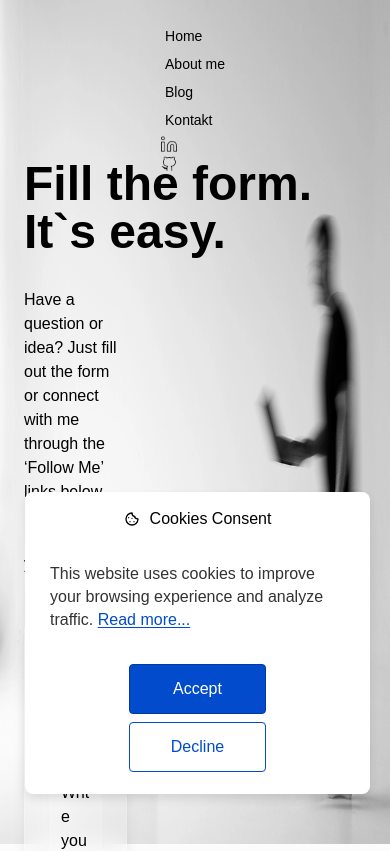
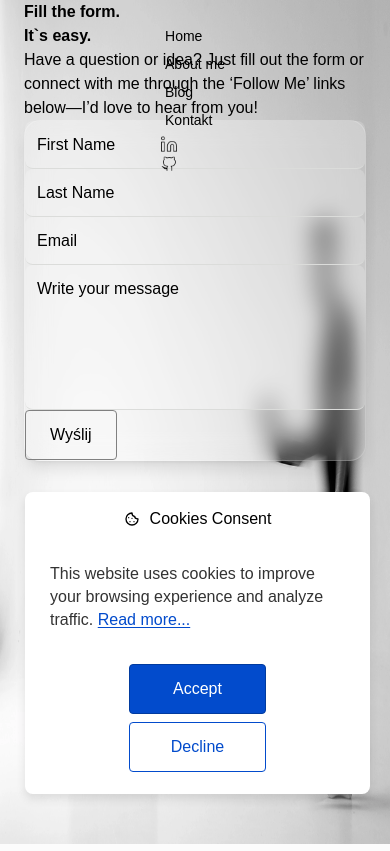
Before and after one commit to alexlikenew/Portfolio-Page, a React (Vite) app: page /contact in a window 390 px wide. Shown: the top 851 px of the page. Built offline with nearby package versions, Linux system fonts and the light colour scheme; no server answers; the database is empty; a web font is replaced by a local one.

Commit message:
Added responsive styles for pages

```diff
--- a/src/pages/BlogPage.jsx
+++ b/src/pages/BlogPage.jsx
@@ -1,4 +1,3 @@
-
 import {useParams} from "react-router";
 import {useArticleById} from "../features/articles/useArticlebyId.jsx";
 import {authorImage} from "../assets/img/index.jsx";
@@ -24,29 +23,29 @@ function BlogPage(props) {
             )}
 
 
-            {isPending ? 'Loading...' : <div className="w-full mt-40 mb-40">
+            {isPending ? 'Loading...' : <div className="w-full sm:mt-20 md:mt-32 lg:mt-40 sm:mb-20 lg:mb-40">
                 <div className="container">
-                    <header className="grid grid-cols-[60%_35%]  justify-between">
+                    <header className="sm:grid-cols-1 lg:grid-cols-[60%_35%] sm:justify-center lg:justify-between grid">
                         <div className="flex flex-col">
-                            <h1 className="text-4xl font-bold">{article.title}</h1>
-                            <p className="mt-4 mb-4">{article.content}</p>
-                            <div className="flex gap-3 items-center mb-4">
+                            <h1 className="sm:text-2xl md:text-3xl lg:text-4xl font-bold">{article.title}</h1>
+                            <p className="sm:mt-2 sm:mb-2 lg:mt-4 lg:mb-4">{article.content}</p>
+                            <div className="flex sm:gap-2 lg:gap-3 items-center sm:mb-2 lg:mb-4">
                                 <div className="text-sm bg-tertiary px-2 py-1 text-primary">{article.category}</div>
                                 <div className="text-sm">{article.readingTime}</div>
                             </div>
 
                         </div>
-                        <img loading="lazy" className="w-full" src={article.image_url} alt={article.title}
+                        <img loading="lazy" className="w-full sm:mt-4 lg:mt-0" src={article.image_url} alt={article.title}
                              title={article.title}/>
 
                     </header>
-                    <div className="grid grid-cols-[70%_25%] justify-between">
-                        <div className="flex flex-col gap-12">
+                    <div className="sm:grid-cols-1 lg:grid-cols-[70%_25%] sm:justify-center lg:justify-between grid">
+                        <div className="flex flex-col sm:gap-6 lg:gap-12">
                             <div className="blog__content--full"
                                  dangerouslySetInnerHTML={{__html: article.content_full ? article.content_full : ''}}
                             />
-                            <div className="flex gap-4">
-                                <img src={authorImage} className="w-12 h-12 rounded-full object-cover" alt=""/>
+                            <div className="flex sm:gap-2 lg:gap-4">
+                                <img src={authorImage} className="sm:w-8 sm:h-8 lg:w-12 lg:h-12 rounded-full object-cover" alt=""/>
 
                                 <div className="flex flex-col">
                                     <span>{article.author}</span>
@@ -60,7 +59,7 @@ function BlogPage(props) {
                             </div>
 
                         </div>
-                        <aside className="flex flex-col mt-8">
+                        <aside className="flex flex-col sm:mt-4 lg:mt-8">
                             <div>W tym artykule:</div>
                             <ul className="flex flex-col article__header__list gap-1"></ul>
                         </aside>
--- a/src/pages/Contact.jsx
+++ b/src/pages/Contact.jsx
@@ -40,39 +40,39 @@ function Contact(props) {
             />
 
             <section className="w-full h-screen relative">
-                <img src={slowmo} className="absolute w-full h-full t-0 b-0 left-0 right-0" alt=""/>
-                <div className="container flex flex-col gap-8 pt-40">
+                <img src={slowmo} className="absolute w-full h-full top-0 bottom-0 left-0 right-0" alt=""/>
+                <div className="container flex flex-col sm:gap-4 md:gap-6 lg:gap-8 sm:pt-20 md:pt-32 lg:pt-40">
                     <div>
-                        <h1 className="text-5xl font-bold relative inline-block  ">Fill the form.<br></br>It`s easy.
+                        <h1 className="sm:text-3xl md:text-4xl lg:text-5xl font-bold relative inline-block  ">Fill the form.<br></br>It`s easy.
                         </h1>
                     </div>
 
-                    <div className="grid grid-cols-2 gap-2 relative">
+                    <div className="sm:grid-cols-1 lg:grid-cols-2 sm:gap-4 lg:gap-2 relative grid">
 
-                        <div className="pr-16 flex flex-col gap-10">
-                            <div className="flex flex-col gap-4">
+                        <div className="sm:pr-0 lg:pr-16 flex flex-col sm:gap-6 lg:gap-10">
+                            <div className="flex flex-col sm:gap-2 lg:gap-4">
 
                                 <p>Have a question or idea? Just fill out the form or connect with me through the
-                                    ‘Follow
-                                    Me’ links below—I’d love to hear from you!
+                                   ‘Follow
+                                   Me’ links below—I’d love to hear from you!
                                 </p>
                             </div>
                             <form
-                                className="flex flex-col gap-4 p-6 rounded-2xl bg-white/10 backdrop-blur-md border border-white/20 shadow-lg"
+                                className="flex flex-col sm:gap-3 lg:gap-4 sm:p-4 lg:p-6 rounded-2xl bg-white/10 backdrop-blur-md border border-white/20 shadow-lg"
                                 onSubmit={handleSubmit(onSubmit)}
                             >
-                                <div className="grid grid-cols-2 gap-4">
+                                <div className="sm:grid-cols-1 md:grid-cols-2 sm:gap-2 lg:gap-4 grid">
                                     <input
                                         {...register('firstName', {required: true})}
                                         placeholder="First Name"
                                         type="text"
-                                        className="p-2 rounded-lg bg-white/20  placeholder-white/70 focus:outline-none"
+                                        className="sm:p-1 lg:p-2 rounded-lg bg-white/20  placeholder-white/70 focus:outline-none"
                                     />
                                     <input
                                         {...register('lastName')}
                                         placeholder="Last Name"
                                         type="text"
-                                        className="p-2 rounded-lg bg-white/20  placeholder-white/70 focus:outline-none"
+                                        className="sm:p-1 lg:p-2 rounded-lg bg-white/20  placeholder-white/70 focus:outline-none"
                                     />
                                 </div>
 
@@ -81,7 +81,7 @@ function Contact(props) {
                                         {...register('email', {required: true})}
                                         placeholder="Email"
                                         type="text"
-                                        className="w-full p-2 rounded-lg bg-white/20  placeholder-white/70 focus:outline-none"
+                                        className="w-full sm:p-1 lg:p-2 rounded-lg bg-white/20  placeholder-white/70 focus:outline-none"
                                     />
                                 </div>
 
@@ -90,14 +90,14 @@ function Contact(props) {
                                 {...register('message', {required: true})}
                                 placeholder="Write your message"
                                 rows="5"
-                                className="w-full p-2 rounded-lg bg-white/20  placeholder-white/70 focus:outline-none resize-none"
+                                className="w-full sm:p-1 lg:p-2 rounded-lg bg-white/20  placeholder-white/70 focus:outline-none resize-none"
                             ></textarea>
                                 </div>
                                 <Button type="submit" classes="btn btn-transparent">Wyślij</Button>
                             </form>
 
                         </div>
-                        <div className="pl-16 ">
+                        <div className="sm:pl-0 lg:pl-16 ">
 
 
                         </div>
```
